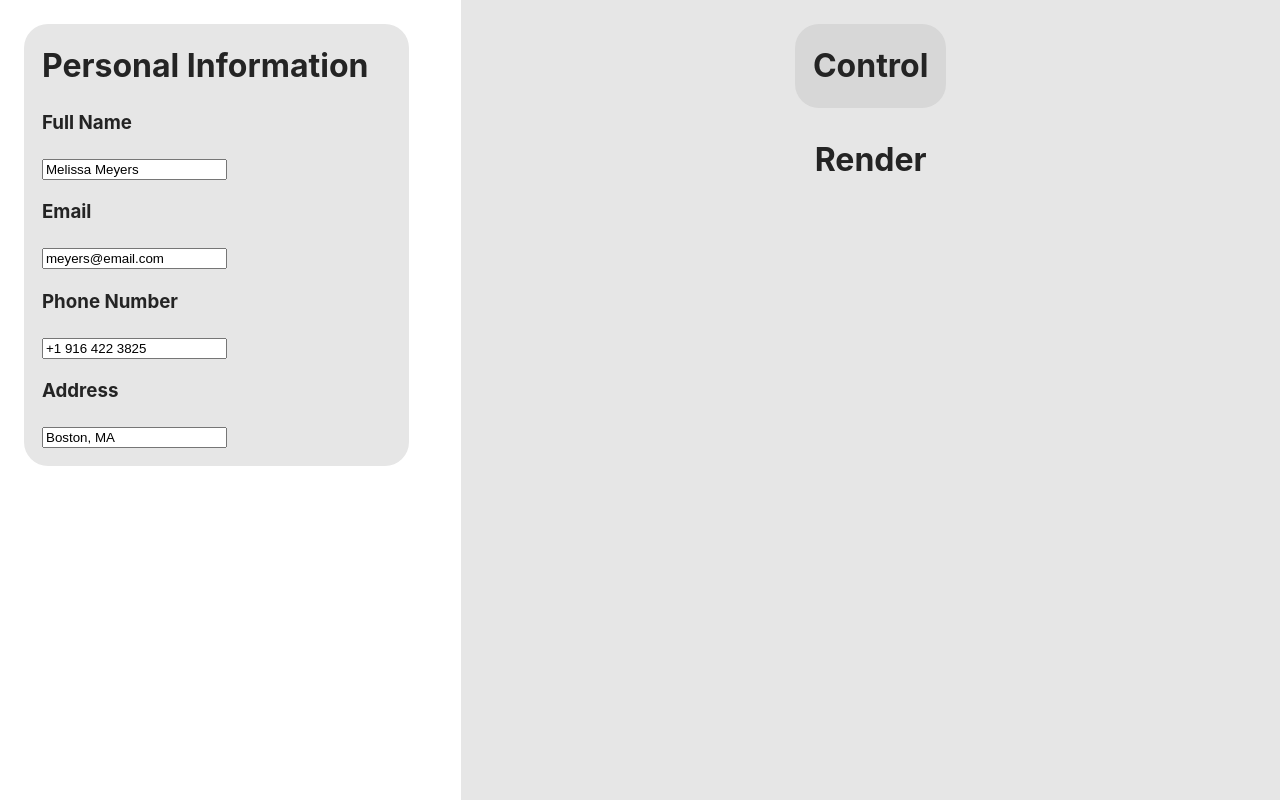
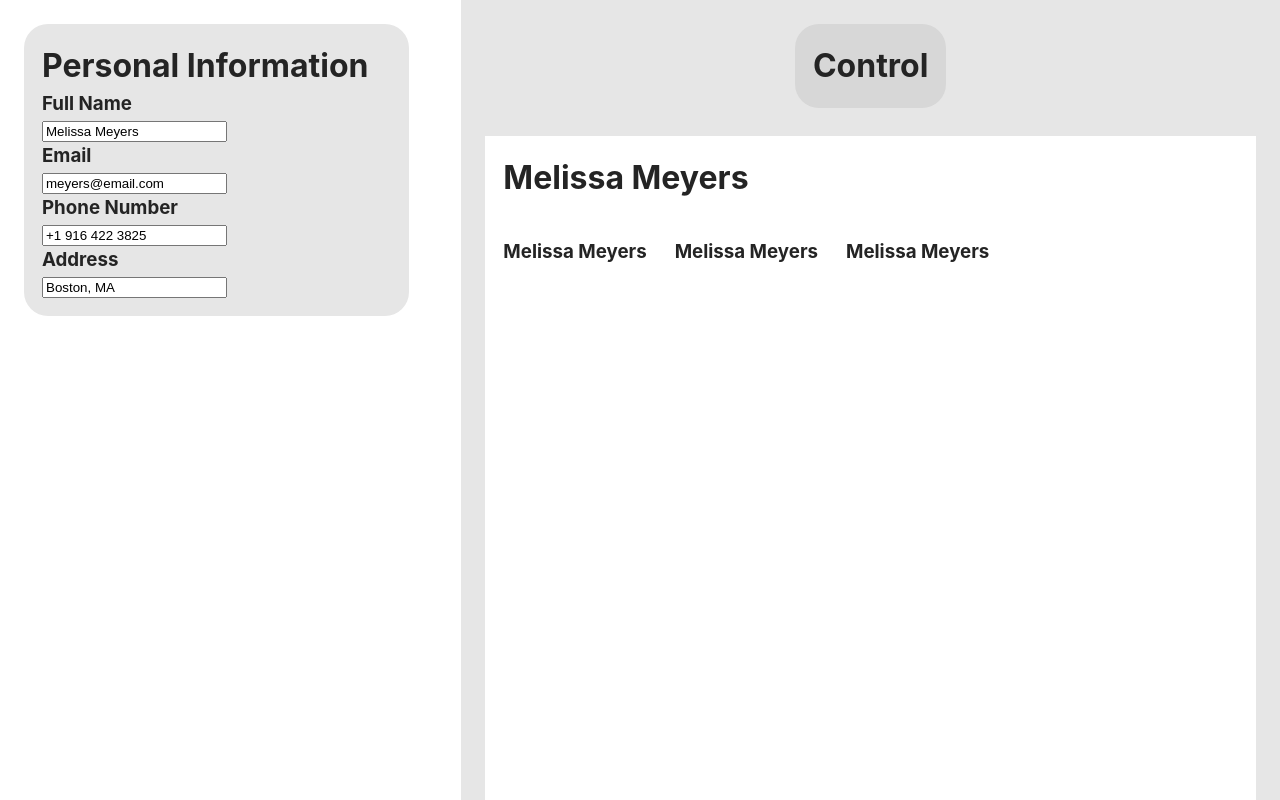
Before and after one commit to colleennicole223/odin-cv-application, a React (Vite) app: page / in a window 1280 px wide. Shown: the top 800 px of the page. Built offline with nearby package versions, Linux system fonts and the light colour scheme.

Commit message:
Passing props between components and displaying on document

```diff
--- a/src/App.jsx
+++ b/src/App.jsx
@@ -4,8 +4,9 @@ import MenuPersonalInfo from './components/MenuPersonalInfo.jsx'
 import Render from './components/Render.jsx'
 import Control from './components/Control.jsx'
 
+
 function App() {
-  const [count, setCount] = useState(0)
+  const [getfullName, setFullName] = useState("Melissa Meyers");
 
   return (
     <>
@@ -13,11 +14,12 @@ function App() {
         <div className='menuColumn'>
           <MenuPersonalInfo
             title = "Personal Information"
+            setFullName = {setFullName}
             />
         </div>
         <div className='docColumn'>
           <Control></Control>
-          <Render></Render>
+          <Render fullName = {getfullName}></Render>
         </div>
       </div>
     </>
--- a/src/components/MenuPersonalInfo.jsx
+++ b/src/components/MenuPersonalInfo.jsx
@@ -1,7 +1,7 @@
 import React from 'react'
-
+import App from '../App'
 export default function MenuPersonalInfo({title, fullName = "Melissa Meyers",
-    email = "meyers@email.com", phoneNumber = "+1 916 422 3825", address="Boston, MA"}) {
+    email = "meyers@email.com", phoneNumber = "+1 916 422 3825", address="Boston, MA", setFullName}) {
 
 
 
@@ -11,13 +11,14 @@ export default function MenuPersonalInfo({title, fullName = "Melissa Meyers",
                 <h1>{title}</h1>
 
                 <h3>Full Name</h3>
-                <input defaultValue={fullName}/>
+                <input defaultValue={fullName} onChange={(e) => setFullName(e.target.value)} placeholder='First and Last Name'/>
                 <h3>Email</h3>
                 <input defaultValue={email}/>
                 <h3>Phone Number</h3>
                 <input defaultValue={phoneNumber}/>
                 <h3>Address</h3>
                 <input defaultValue={address}/>
+
             </div>
         </>
     )
--- a/src/components/Render.jsx
+++ b/src/components/Render.jsx
@@ -1,9 +1,20 @@
 import React from 'react'
 
-export default function Render() {
+export default function Render({fullName}) {
     return (
         <>
-            <h1>Render</h1>
+            <div id='render'>
+                <div id='contentHeader'>
+                    <h1>{fullName}</h1>
+                </div>
+
+                <div id='contentContact'>
+                    <h3>{fullName}</h3>
+                    <h3>{fullName}</h3>
+                    <h3>{fullName}</h3>
+                </div>
+            </div>
+
         </>
     )
 }
--- a/src/styles/style.css
+++ b/src/styles/style.css
@@ -27,7 +27,7 @@
   background-color: pink;
 }
 
-h1{
+h1, h2, h3{
   padding: 0px 0px;
   margin: 0px;
 }
@@ -101,3 +101,27 @@ h1{
   /* color */
   background-color: var(--color-grey-200);
 }
+
+#render {
+  /* size */
+  width: 100%;
+  aspect-ratio: 1/1.4142;
+
+  /* color */
+  background-color: white;
+}
+
+#contentHeader, #contentContact {
+  /* size */
+  padding: var(--spacing-thin) var(--spacing-thin);
+  width: 100%;
+}
+
+#contentContact {
+  /* orientation */
+  display: flex;
+  flex: auto;
+  flex-direction: row;
+  justify-content: left;
+  gap: var(--spacing-gap);
+}
```
Also changed, not shown: 1 other file (tests, documents, lock files or other folders).
